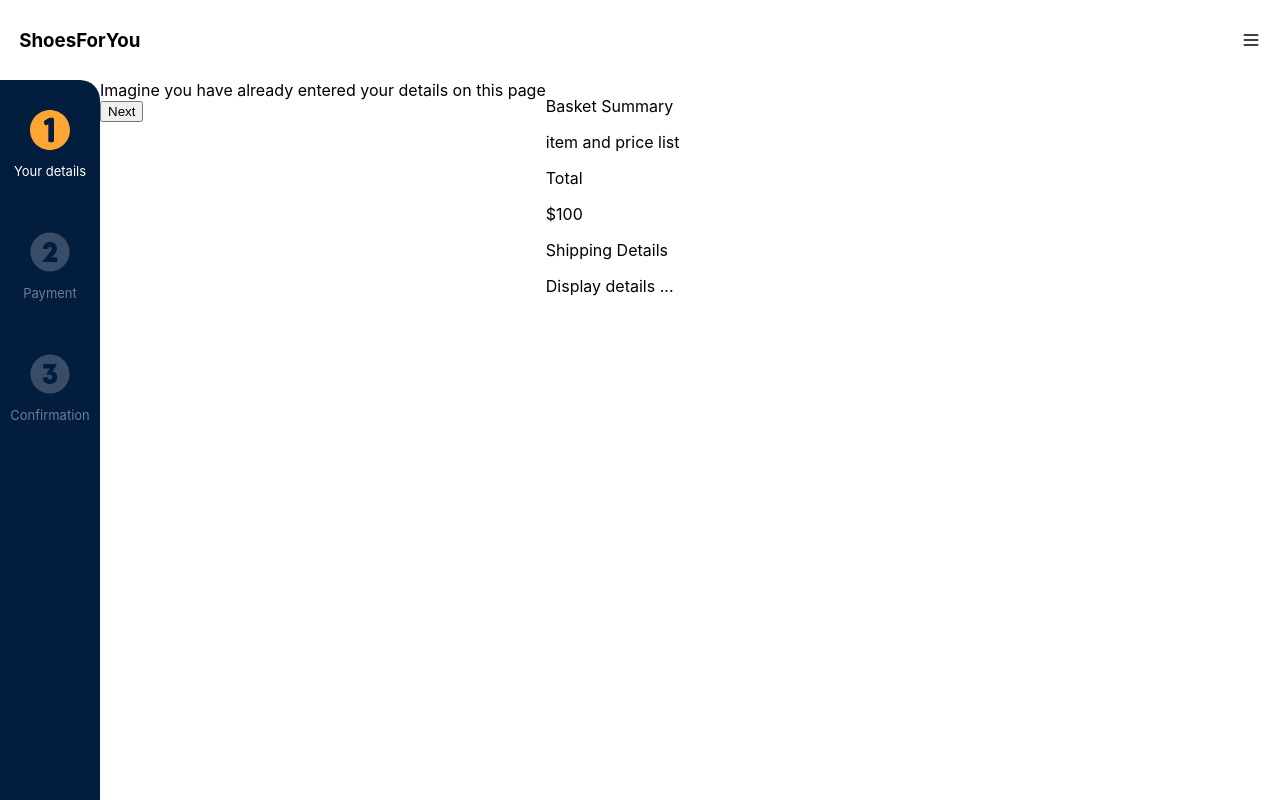
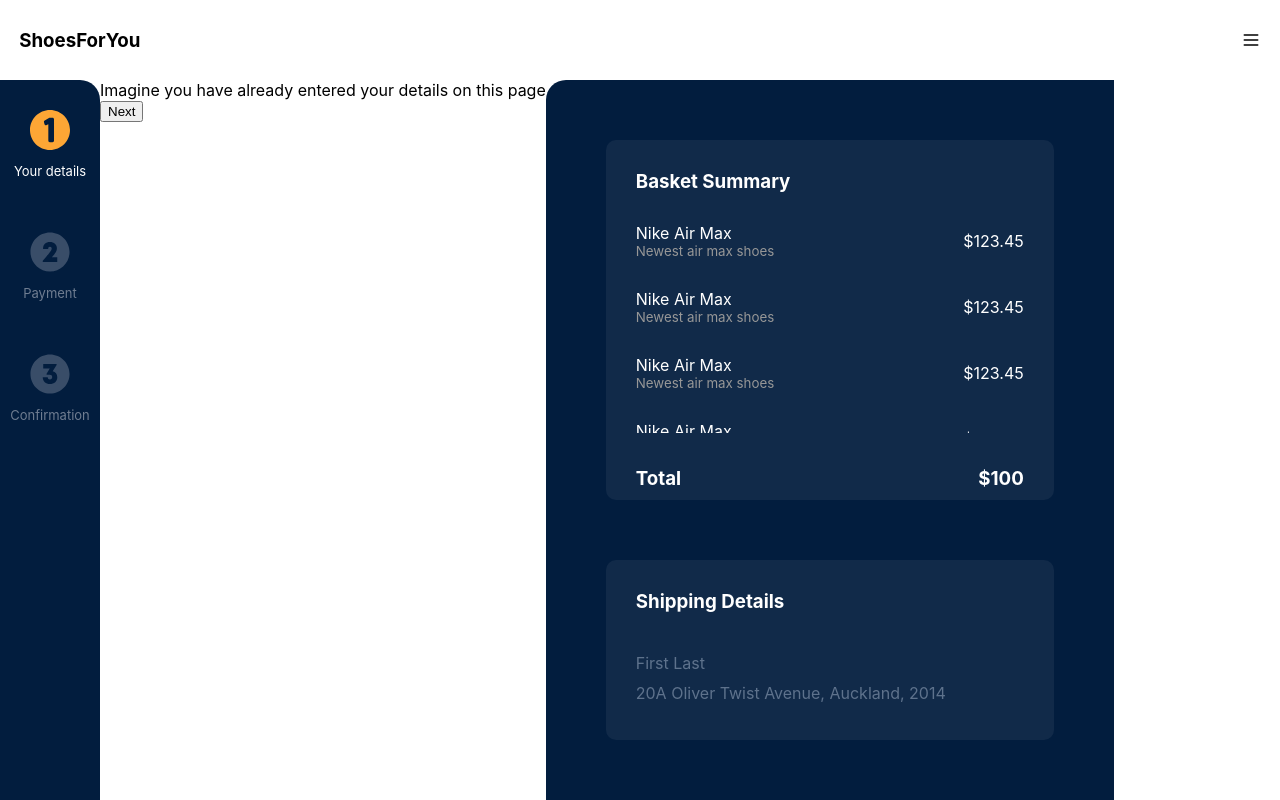
Before and after one commit to clyanide/airwallex-checkout-sample-ui, a React (Create React App) app: page /checkout in a window 1280 px wide. Built offline with nearby package versions, Linux system fonts and the light colour scheme.

Commit message:
style basket summary

```diff
--- a/src/components/checkout/BasketSummary/BasketSummary.module.scss
+++ b/src/components/checkout/BasketSummary/BasketSummary.module.scss
@@ -0,0 +1,101 @@
+@mixin card {
+  background-color: #112a49;
+  border-radius: 10px;
+  padding: 30px;
+}
+
+.body {
+  background-color: #021d3e;
+  width: 35%;
+  border-top-left-radius: 20px;
+  padding: 60px;
+}
+
+.content {
+  height: 100%;
+  display: flex;
+  flex-direction: column;
+  justify-content: space-between;
+}
+
+.basket {
+  @include card;
+  height: 50%;
+  h3 {
+    color: white;
+    padding: 0;
+    margin: 0;
+  }
+}
+
+.shipping {
+  @include card;
+  height: 20%;
+  h3 {
+    color: white;
+    padding: 0;
+    margin: 0;
+  }
+}
+
+.items {
+  display: flex;
+  flex-direction: column;
+  height: 60%;
+  overflow-y: auto;
+  padding-top: 30px;
+  padding-bottom: 30px;
+}
+
+.entry {
+  display: flex;
+  flex-direction: row;
+  justify-content: space-between;
+  align-items: center;
+  margin-bottom: 30px;
+}
+
+.text {
+  display: flex;
+  flex-direction: column;
+}
+
+.title {
+  margin: 0;
+  color: white;
+}
+
+.description {
+  margin: 0;
+  font-size: smaller;
+  color: rgb(151, 151, 151);
+}
+
+.price {
+  color: white;
+}
+
+.total {
+  display: flex;
+  flex-direction: row;
+  justify-content: space-between;
+  align-items: center;
+  height: 30%;
+}
+
+.names {
+  color: #5e728c;
+  margin: 0;
+}
+
+.address {
+  color: #5e728c;
+  margin: 0;
+  margin-top: 10px;
+}
+
+.info {
+  display: flex;
+  flex-direction: column;
+  margin-top: 40px;
+}
--- a/src/components/checkout/BasketSummary/BasketSummary.tsx
+++ b/src/components/checkout/BasketSummary/BasketSummary.tsx
@@ -1,16 +1,36 @@
 import React from 'react';
+import styles from './BasketSummary.module.scss';
+
+const items = [{ name: 'Nike Air Max', description: 'Newest air max shoes', price: '$123.45' }, { name: 'Nike Air Max', description: 'Newest air max shoes', price: '$123.45' }, { name: 'Nike Air Max', description: 'Newest air max shoes', price: '$123.45' }, { name: 'Nike Air Max', description: 'Newest air max shoes', price: '$123.45' }, { name: 'Nike Air Max', description: 'Newest air max shoes', price: '$123.45' }, { name: 'Nike Air Max', description: 'Newest air max shoes', price: '$123.45' }];
 
 const BasketSummary = () => (
-  <div>
-    <div>
-      <p>Basket Summary</p>
-      <div>item and price list</div>
-      <p>Total</p>
-      <p>$100</p>
-    </div>
-    <div>
-      <p>Shipping Details</p>
-      <div>Display details ...</div>
+  <div className={styles.body}>
+    <div className={styles.content}>
+      <div className={styles.basket}>
+        <h3>Basket Summary</h3>
+        <div className={styles.items}>
+          {items.map((item) => (
+            <div className={styles.entry}>
+              <div className={styles.text}>
+                <p className={styles.title}>{item.name}</p>
+                <p className={styles.description}>{item.description}</p>
+              </div>
+              <div className={styles.price}>{item.price}</div>
+            </div>
+          ))}
+        </div>
+        <div className={styles.total}>
+          <h3>Total</h3>
+          <h3>$100</h3>
+        </div>
+      </div>
+      <div className={styles.shipping}>
+        <h3>Shipping Details</h3>
+        <div className={styles.info}>
+          <p className={styles.names}>First Last</p>
+          <p className={styles.address}>20A Oliver Twist Avenue, Auckland, 2014</p>
+        </div>
+      </div>
     </div>
   </div>
 );
--- a/src/components/checkout/Payment/Payment.module.scss
+++ b/src/components/checkout/Payment/Payment.module.scss
@@ -71,3 +71,7 @@
   font-size: small;
   color: rgb(202, 202, 202);
 }
+
+.row2wrapper {
+  width: 40%;
+}
--- a/src/components/checkout/Payment/Payment.tsx
+++ b/src/components/checkout/Payment/Payment.tsx
@@ -194,12 +194,12 @@
               <p>{inputErrorMessage.cardNumber}</p>
             </div>
             <div className={styles.row2}>
-              <div>
+              <div className={styles.row2wrapper}>
                 <div className={styles.label}>Expiration</div>
                 <div id="expiry" className={styles.input} />
                 <p>{inputErrorMessage.expiry}</p>
               </div>
-              <div>
+              <div className={styles.row2wrapper}>
                 <div className={styles.label}>CVC</div>
                 <div id="cvc" className={styles.input} />
                 <p>{inputErrorMessage.cvc}</p>
```
